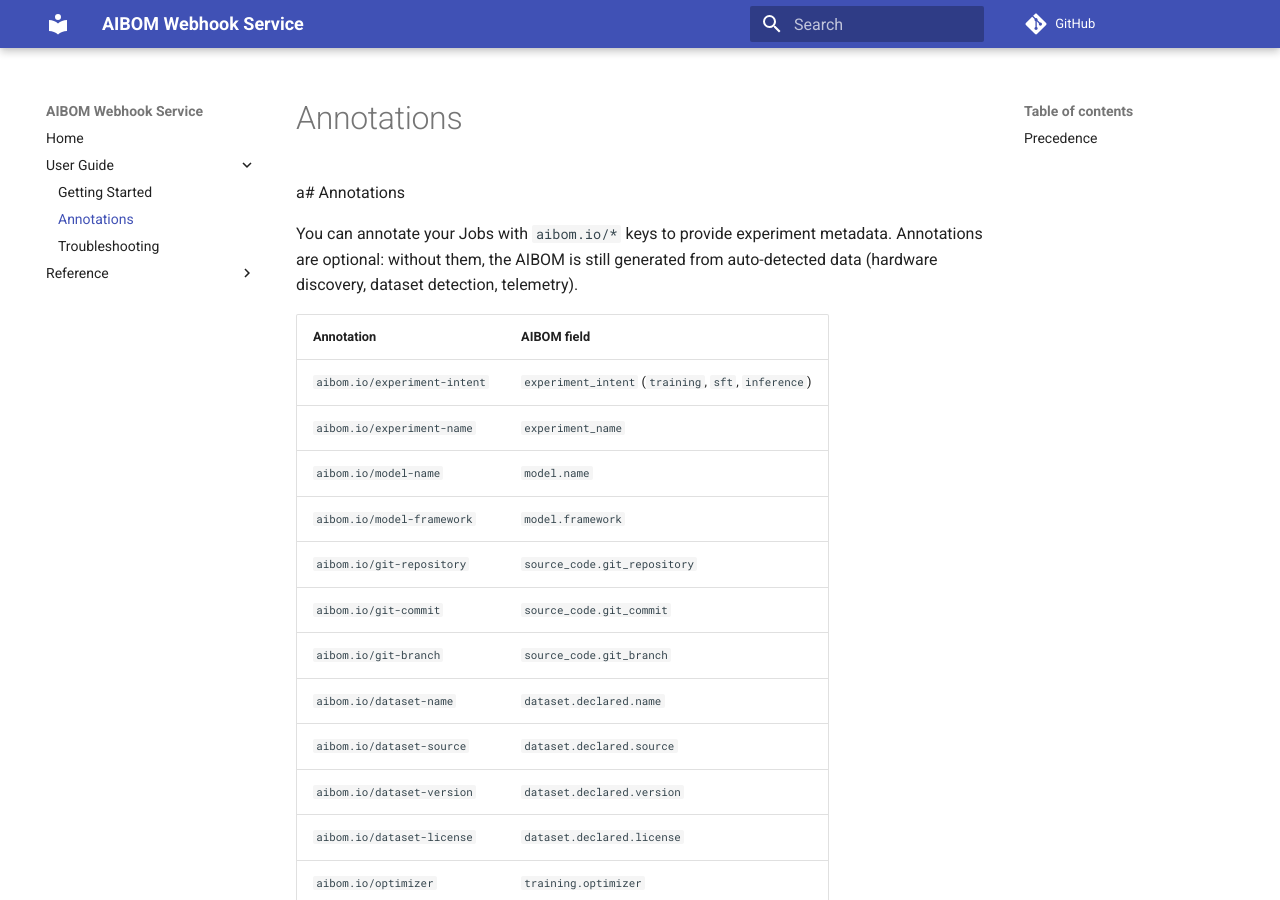
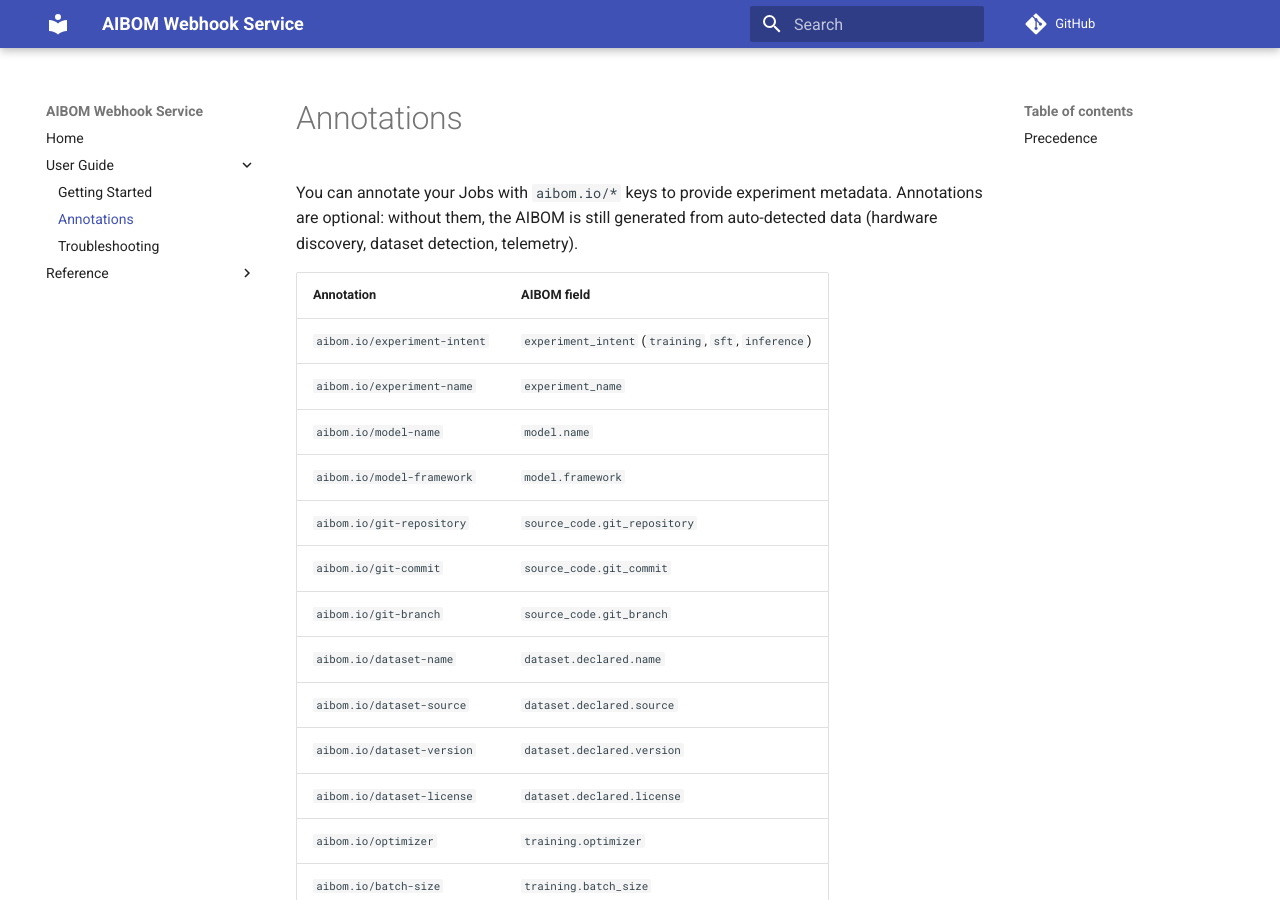
Before and after one commit to gavinsan33/aibom-webhook-service, an MkDocs documentation site: the page built from docs/user-guide/annotations.md, in a window 1280 px wide and 900 px high. Built offline with MkDocs 1.6.1 and Material for MkDocs 9.7.7, drawn with Linux system fonts in a browser that asks for light colours; comment, search, counter and statistics services are not loaded.

Commit message:
Remove a stray character before the Annotations heading

```diff
--- a/docs/user-guide/annotations.md
+++ b/docs/user-guide/annotations.md
@@ -1,4 +1,4 @@
-a# Annotations
+# Annotations
 
 You can annotate your Jobs with `aibom.io/*` keys to provide experiment metadata. Annotations are optional: without them, the AIBOM is still generated from auto-detected data (hardware discovery, dataset detection, telemetry).
 
```
